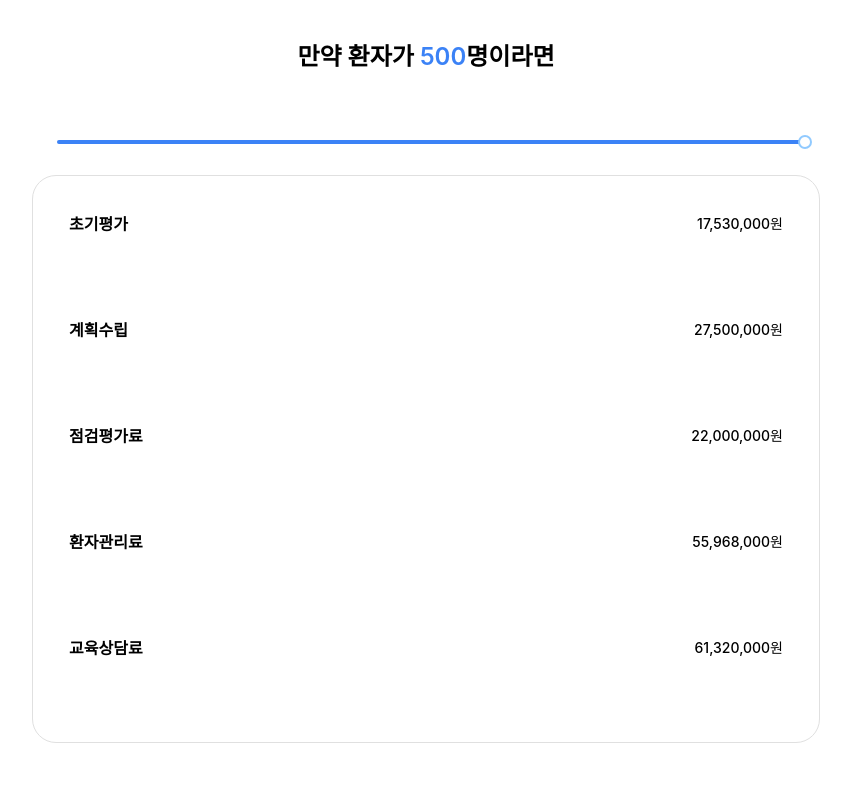
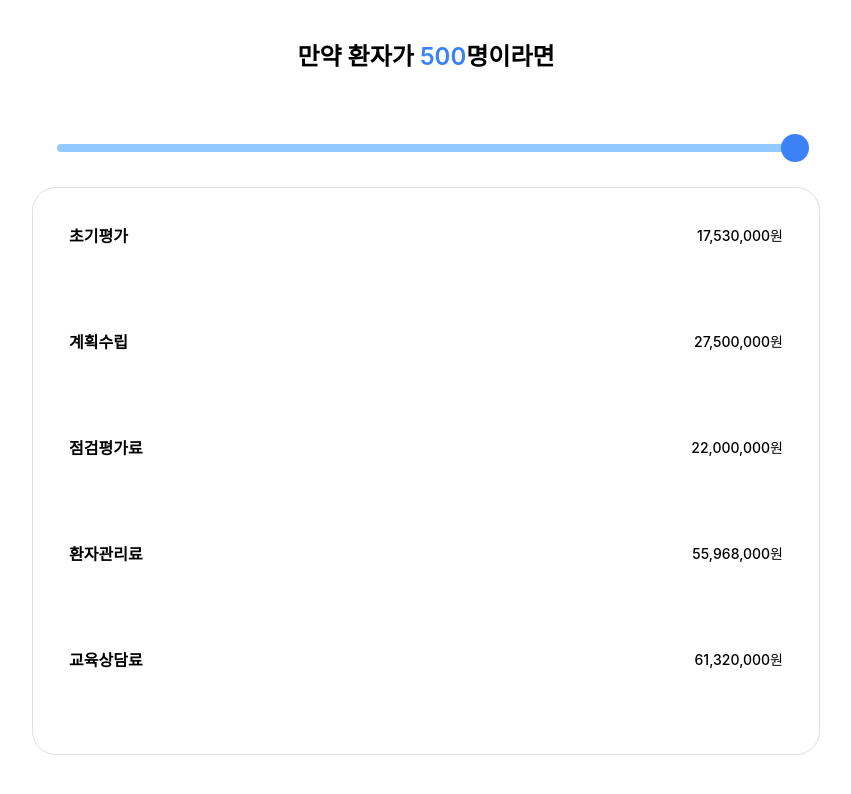
Before and after one commit to Leonamin/ilman-business, a Nuxt app: page / in a window 1280 px wide. Shown: the part 4307-5101 px from the top of the page, without its empty margins (214-1065 px from the left). Built offline with nearby package versions, Linux system fonts and the light colour scheme; a web font is replaced by a local one.

Commit message:
# EDIT - 슬라이더 생김새 수정

```diff
--- /dev/null
+++ b/src/2_view/0_components/antd-styles/slider-style.ts
@@ -0,0 +1,18 @@
+export const sliderStyle = {
+    handleLineWidth: 0,
+    handleLineWidthHover: 0,
+    handleSize: 28,
+    handleSizeHover: 36,
+    colorBgElevated: '#3B82F6',
+    colorFillContentHover: '#3B82F6',
+    colorPrimaryBorderHover: '#3B82F6',
+    handleColor: '#3B82F6',
+    borderRadiusXS: 8,
+    railSize: 8,
+    railColor: '#F5F5F5',
+    railHoverBg: '#F5F5F5',
+    trackStyle: {
+        trackBg: '#3B82F6',
+        trackHoverBg: '#3B82F6',
+    },
+};
--- a/src/2_view/introduction/page/ProfitCalculator.vue
+++ b/src/2_view/introduction/page/ProfitCalculator.vue
@@ -2,8 +2,10 @@
 import {ref, computed} from 'vue';
 import AntSwitch from 'ant-design-vue/es/switch';
 import AntSlider from 'ant-design-vue/es/slider';
+import AntConfigProvider from 'ant-design-vue/es/config-provider';
 import {useProfitCalculator} from "~/src/composables/useProfitCalculator";
 import Badge from "~/src/2_view/0_components/badge/Badge.vue";
+import {sliderStyle} from "~/src/2_view/0_components/antd-styles/slider-style";
 
 const useImFine = ref(true);
 const onChangeImFine = () => {
@@ -121,7 +123,7 @@ const 손해 = computed(() => {
       <div class="main-content">
         <p class="text-h1 text-center spb-64">예상 매출 계산</p>
         <div class="selector-container spb-48">
-          <p class="text-body1 text-semi-bold line-height-18">아임파인과 함께</p>
+          <p class="text-body1 text-semi-bold ">아임파인과 함께</p>
           <AntSwitch :checked="useImFine" @click="onChangeImFine"/>
         </div>
 
@@ -142,7 +144,15 @@ const 손해 = computed(() => {
         </div>
 
         <div class="slide-container">
-          <AntSlider v-model:value="환자수" :min="MIN_환자수" :max="MAX_환자수" :tooltipOpen=false :step=10></AntSlider>
+          <AntConfigProvider
+              :theme="{
+                components: {
+                  Slider: sliderStyle,
+                }
+    }">
+            <AntSlider v-model:value="환자수" :min="MIN_환자수" :max="MAX_환자수" :tooltipOpen=false :step=10></AntSlider>
+
+          </AntConfigProvider>
         </div>
         <div class="profit-container">
           <div class="profit-item" v-for="(value, key) in 표시되는_수익" :key="key">
@@ -184,8 +194,8 @@ const 손해 = computed(() => {
 .selector-container {
   display: flex;
   flex-direction: row;
+  justify-content: center;
   align-items: center;
-  justify-content: center;
   gap: 32px;
 }
 
@@ -198,29 +208,6 @@ const 손해 = computed(() => {
 /* 슬라이더 스타일 */
 
 /* 슬라이더의 채워진 영역 (Track) */
-::v-deep(.ant-slider-track) {
-  background-color: var(--color-bg-blue);
-}
-
-::v-deep(.ant-slider-track) {
-  background-color: var(--color-bg-blue);
-}
-
-/* 슬라이더의 채워지지 않은 영역 (Rail) */
-::v-deep(.ant-slider-rail) {
-  background-color: var(--color-bg-tertiary);
-}
-
-/* 슬라이더 핸들 버튼 (Handle) */
-::v-deep(.ant-slider-handle) {
-  background-color: var(--color-bg-blue);
-  border: none; /* 아웃라인 제거 */
-  box-shadow: none; /* 기본 그림자 제거 */
-}
-
-::v-deep(.ant-slider) {
-  width: 100%; /* 부모 요소의 전체 너비 */
-}
 
 .slide-container {
   margin-inline: 36px;
```
